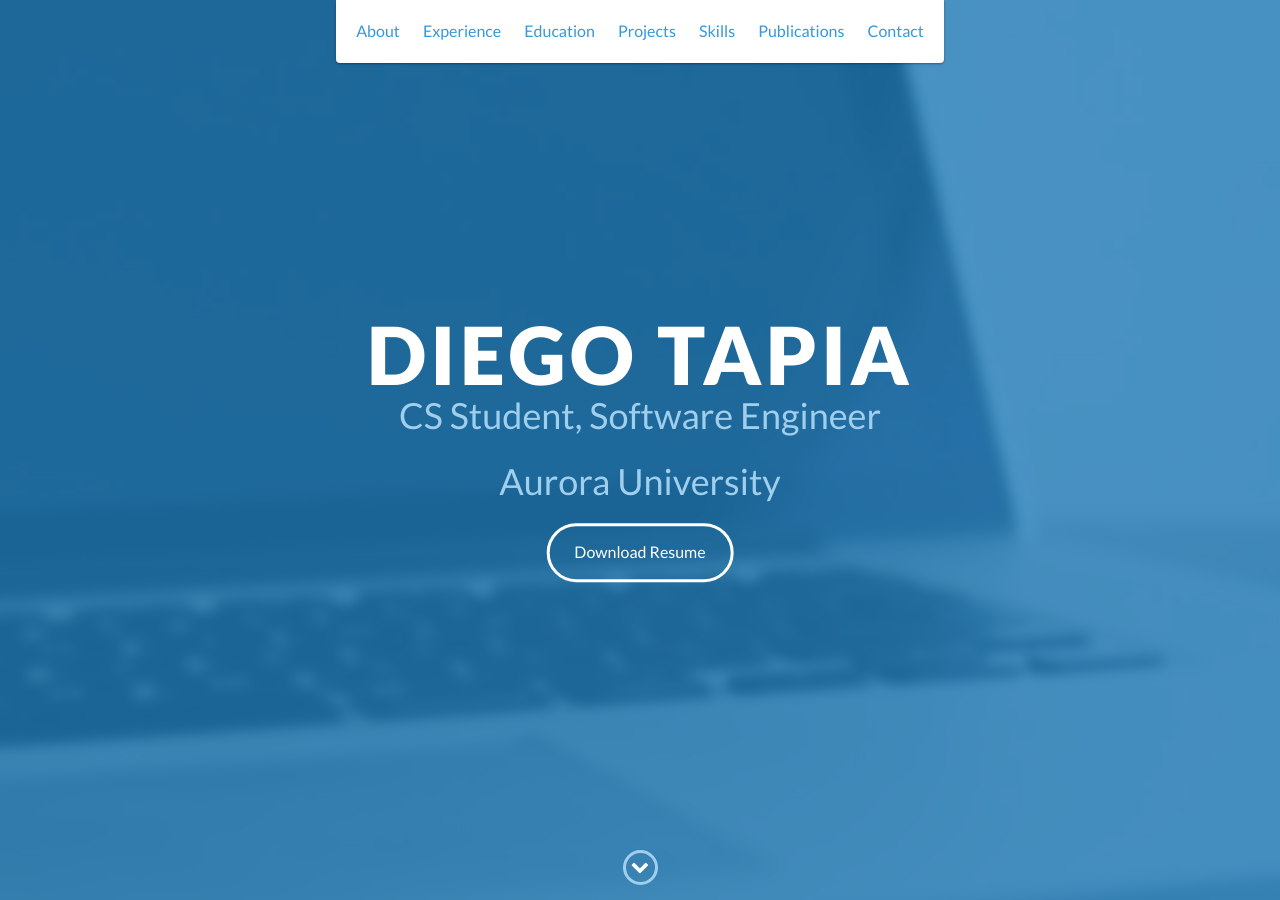
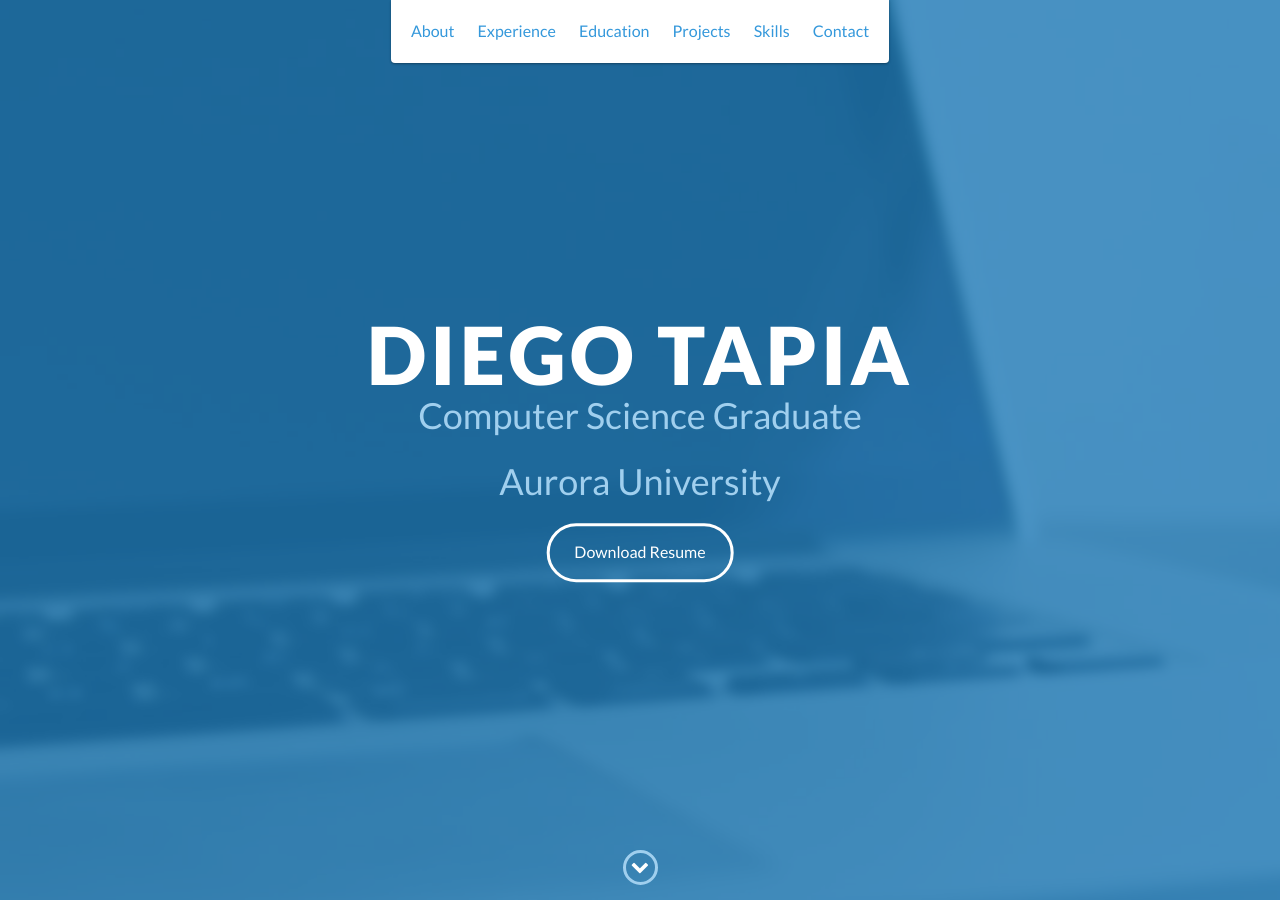
Before and after one commit to dtapia220/dtapia02.github.io, a Jekyll site: the page index.html, which Jekyll copies as it is, in a window 1280 px wide and 900 px high. Built offline with Jekyll 4.4.1, drawn with Linux system fonts in a browser that asks for light colours.

Commit message:
Update index.html

```diff
--- a/index.html
+++ b/index.html
@@ -40,9 +40,6 @@
                 <a href="#skills">Skills</a>
             </li>
             <li>
-                <a href="#publications">Publications</a>
-            </li>
-            <li>
                 <a href="#contact">Contact</a>
             </li>
         </ul>
@@ -52,7 +49,7 @@
     <div id="lead">
         <div id="lead-content">
             <h1>Diego Tapia</h1>
-            <h2>CS Student, Software Engineer</h2>
+            <h2>Computer Science Graduate</h2>
             <h2>Aurora University </h2>
             <a href="#" class="btn-rounded-white">Download Resume</a>
         </div>
```
